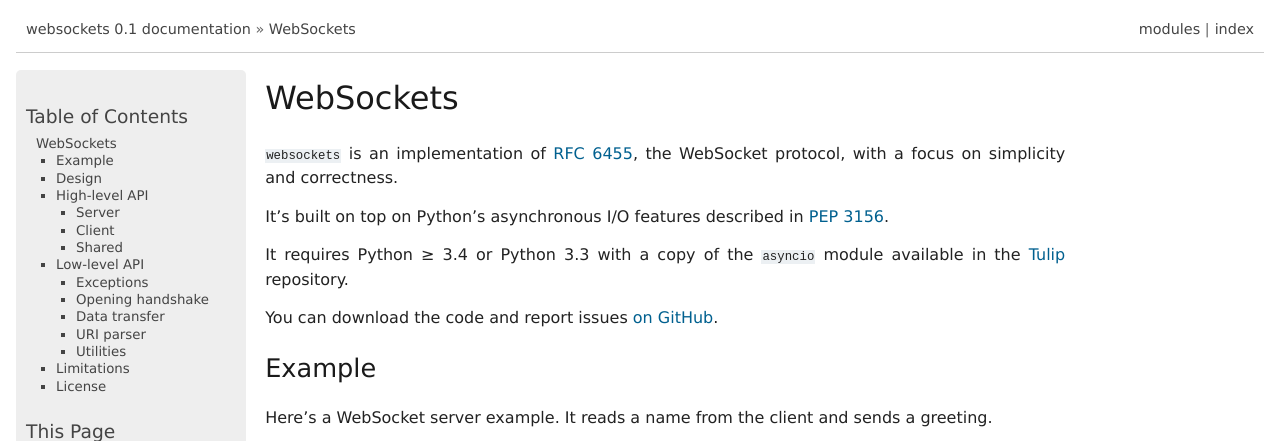
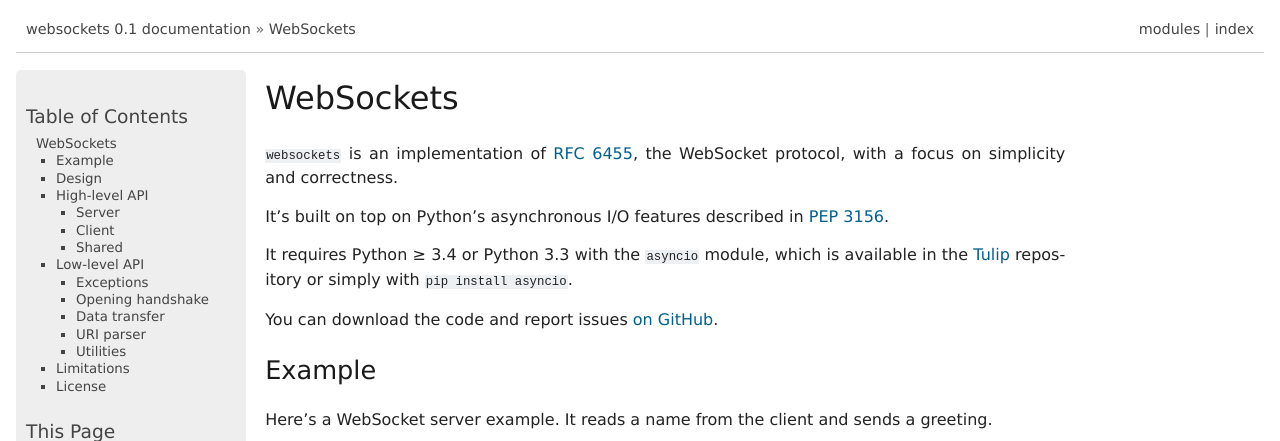
Before and after one commit to python-websockets/websockets, a Sphinx documentation site: the page built from docs/index.rst, in a window 1280 px wide and 900 px high, cut to the strip 0-441 px from the top of the window. Built offline with Sphinx 7.4.7, drawn with Linux system fonts in a browser that asks for light colours.

Commit message:
asyncio is now available on PyPI.

```diff
--- a/README.rst
+++ b/README.rst
@@ -7,8 +7,8 @@
 It's built on top on Python's asynchronous I/O features described in `PEP
 3156`_.
 
-It requires Python ≥ 3.4 or Python 3.3 with a copy of the ``asyncio`` module
-available in the `Tulip`_ repository.
+It requires Python ≥ 3.4 or Python 3.3 with the ``asyncio`` module, which is
+available in the `Tulip`_ repository or simply with ``pip install asyncio``.
 
 It passes the `Autobahn Testsuite`_.
 
--- a/docs/index.rst
+++ b/docs/index.rst
@@ -9,8 +9,8 @@
 It's built on top on Python's asynchronous I/O features described in `PEP
 3156`_.
 
-It requires Python ≥ 3.4 or Python 3.3 with a copy of the ``asyncio`` module
-available in the `Tulip`_ repository.
+It requires Python ≥ 3.4 or Python 3.3 with the ``asyncio`` module, which is
+available in the `Tulip`_ repository or simply with ``pip install asyncio``.
 
 You can download the code and report issues `on GitHub`_.
 
```
